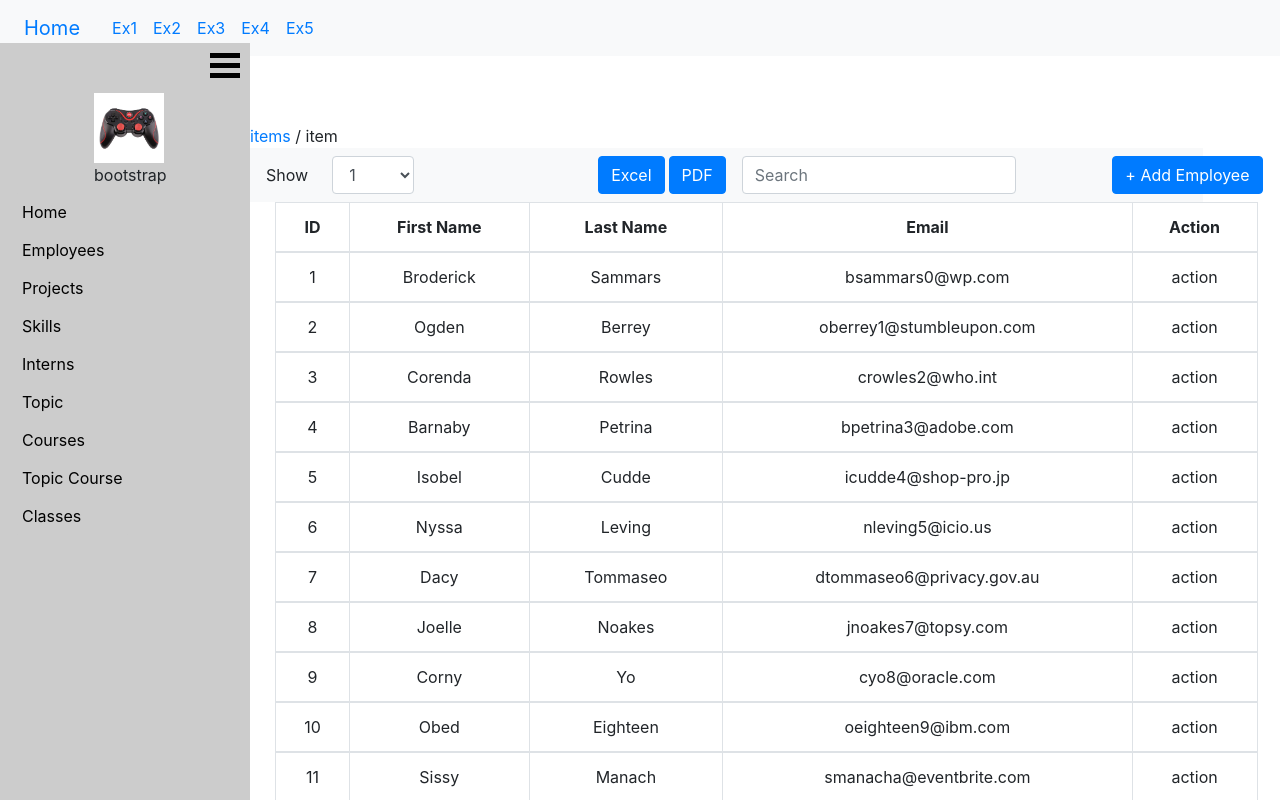
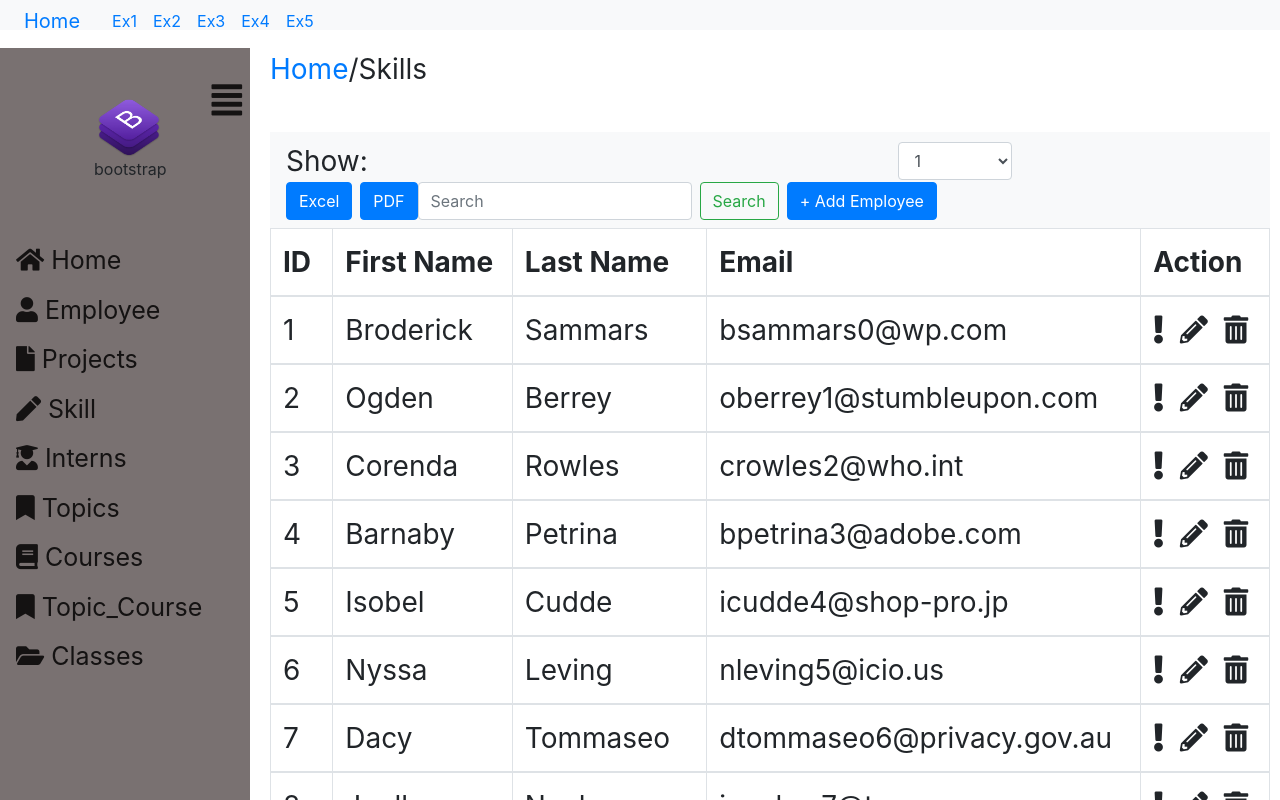
Before and after one commit to kakahuy113/Productlist, an Angular app: page /ex5 in a window 1280 px wide. Shown: the top 800 px of the page. Built offline with nearby package versions, Linux system fonts and the light colour scheme; what ng-starrating, ng2-search-filter would draw is missing.

Commit message:
fixed ex4 and ex5

```diff
--- a/src/app/app-routing.module.ts
+++ b/src/app/app-routing.module.ts
@@ -5,12 +5,14 @@ import { Ex1Component } from './ex1/ex1.component';
 import { Ex2Component } from './ex2/ex2.component';
 import { Ex4Component } from './ex4/ex4.component';
 import { Ex5Component } from './ex5/ex5.component';
+import  {DetailProductComponent } from './detail-product/detail-product.component';
 const routes: Routes = [
   { path: 'product', component: ProductsComponent  },
   { path: 'ex1', component: Ex1Component  },
   { path: 'ex2', component: Ex2Component  },
   { path: 'ex5', component: Ex4Component  },
-  { path: 'ex3', component: Ex5Component  }
+  { path: 'ex3', component: Ex5Component  },
+
 
 ];
 
--- a/src/app/detail-product/detail-product.component.ts
+++ b/src/app/detail-product/detail-product.component.ts
@@ -1,4 +1,4 @@
-import { Component, OnInit } from '@angular/core';
+import { Component, OnInit, Input } from '@angular/core';
 
 @Component({
   selector: 'app-detail-product',
@@ -6,12 +6,15 @@ import { Component, OnInit } from '@angular/core';
   styleUrls: ['./detail-product.component.css']
 })
 export class DetailProductComponent implements OnInit {
-  name: string = 'Leaf Rake';
+  @Input() product;
+  /* name: string = 'Leaf Rake';
   code : string = 'GDN-0011';
-  Description: string = 'Leaf rake with 48-inch wooden handle';
+
   availability: string = 'March 19,2016';
   Price : string = '$19.85';
-  star: string = '3.2';
+  star: string = '3.2'; */
+  Description: string = 'Leaf rake with 48-inch wooden handle';
+
   constructor() { }
 
   ngOnInit() {
--- a/src/app/ex2/ex2.component.html
+++ b/src/app/ex2/ex2.component.html
@@ -1 +1,19 @@
-<table>   <thead>     <tr>       <th scope="col">Hình</th>       <th scope="col">Họ và Tên</th>       <th scope="col">Ngày Sinh</th>       <th scope="col">Giới tính</th>       <th scope="col">Điểm</th>     </tr>   </thead>   <tbody>     <tr *ngFor="let student of students">       <td><img [src]="student.photo" width="100px" height="auto" alt="students.fullName"></td>       <td>{{student.fullName}}</td>       <td>{{student.birthday}}</td>       <td>{{student.gender}}</td>       <td>{{student.mark}}</td>     </tr> </table>
+<table class="mt-5">
+    <thead>
+        <tr>
+            <th scope="col">Hình</th>
+            <th scope="col">Họ và Tên</th>
+            <th scope="col">Ngày Sinh</th>
+            <th scope="col">Giới tính</th>
+            <th scope="col">Điểm</th>
+        </tr>
+    </thead>
+    <tbody>
+        <tr *ngFor="let student of students">
+            <td><img [src]="student.photo" width="100px" height="auto" alt="students.fullName"></td>
+            <td>{{student.fullName}}</td>
+            <td>{{student.birthday}}</td>
+            <td>{{student.gender}}</td>
+            <td>{{student.mark}}</td>
+        </tr>
+</table>
--- a/src/app/ex4/ex4.component.css
+++ b/src/app/ex4/ex4.component.css
@@ -1,92 +1,48 @@
-.row {
-    min-height: calc(100vh - 10px)
-}
-.side-bar {
-    background-color: #ccc;
-    height: 100vh;
+body {
+    font-family: "Lato", sans-serif;
+  }
+
+  .sidenav {
+    height: 100%;
+    width: 250px;
     position: fixed;
+    z-index: 1;
+    top: 0;
     left: 0;
-    top: 43px;
-    z-index: 1;
-    width: 250px;
-}
-.btn-toggle span {
-    background-color: #000;
-    display:block;
-    width:30px;
-    height:5px;
-    position: absolute;
-    top:20px;
-    right: 10px;
-}
+    background-color: rgb(121, 113, 113);
+    overflow-x: hidden;
+    padding-top: 20px;
+  }
 
-.btn-toggle span:after {
-    content: "";
-    background-color: #000;
-    display:block;
-    width:30px;
-    height:5px;
-    position: absolute;
-    top:10px;
-}
-.btn-toggle span:before {
-    content: "";
-    background-color: #000;
-    display:block;
-    width:30px;
-    height:5px;
-    position: absolute;
-    top: -10px;
-}
+  .sidenav a {
+    cursor: pointer;
+    padding: 6px 8px 6px 16px;
+    text-decoration: none;
+    font-size: 25px;
+    color: #141212;
+    display: block;
+  }
 
-span .active {
-    display: none !important;
-}
-span:before .acitve{
-    transform: rotate(45deg)
-}
+  .sidenav a:hover {
+    color: #f1f1f1;
+  }
 
-.user-img {
+  .user-img {
     display: block;
     top: 50px;
     position: absolute;
     left: 94px;
 }
-.list-group {
-    top: 150px;
-    display: block;
-    position: absolute;
-}
+  .main {
+    margin-left: 260px; /* Same as the width of the sidenav */
+    font-size: 28px; /* Increased text to enable scrolling */
+    padding: 0px 10px;
+  }
+  .fixed {
+    margin-right:30%;
+  }
 
-.list-group-item, .list-group-item-action {
-    background-color: #ccc !important;
-    border: none;
-    color: #000;
-    margin-bottom: 0 !important;
-    padding: 7px !important;
-}
-row {
-    padding: 50px;
-}
-.content {
-    position: relative;
-    background: #fff;
-    left: 250px;
-    margin-top: 20px;
-}
-.add-employee {
-    position: absolute;
-    right: -60px;
-}
-
-.table {
-    position: absolute;
-    text-align: center;
-    right: -40px;
-}
-.table td {
-    vertical-align: middle;
-}
-.nav-ex5 {
-    background: #ccc;
-}
+  @media screen and (max-height: 450px) {
+    .sidenav {padding-top: 15px;}
+    .sidenav a {font-size: 18px;}
+  }
--- a/src/app/ex4/ex4.component.html
+++ b/src/app/ex4/ex4.component.html
@@ -1,51 +1,42 @@
-<div class="row mt-5">
-        <div class="side-bar col-sm-3">
-            <div class="btn-toggle">
-                <span></span>
-            </div>
+
+<div class="sidenav mt-5">
+        <a style="font-size: 35px" class="float-right"><i class="	fas fa-align-justify"></i></a> <br> <br> <br> <br>
         <div class="user-img">
-                <img src="../../assets/images/video-game-controller.jpg" alt="bootstrap" width="70px">
+            <img src="../../assets/images/bootstrap-stack.png" alt="bootstrap" width="70px">
             <p mt-2>
                 bootstrap
             </p>
+        </div> <br> <br> <br>
+        <a><i class="fas fa-home"></i> Home</a>
+        <a><i class="fas fa-user"></i> Employee</a>
+        <a><i class="	fas fa-file"></i> Projects</a>
+        <a><i class="fas fa-pen"></i> Skill</a>
+        <a><i class="fas fa-user-graduate"></i> Interns</a>
+        <a ><i class="fas fa-bookmark"></i> Topics</a>
+        <a ><i class="fas fa-book"></i> Courses</a>
+        <a><i class="fas fa-bookmark"></i>  Topic_Course</a>
+        <a><i class="fas fa-folder-open"></i> Classes</a>
       </div>
-            <div class="list-group">
-                <button type="button" class="list-group-item list-group-item-action">Home</button>
-                <button type="button" class="list-group-item list-group-item-action">Employees</button>
-                <button type="button" class="list-group-item list-group-item-action">Projects</button>
-                <button type="button" class="list-group-item list-group-item-action">Skills</button>
-                <button type="button" class="list-group-item list-group-item-action">Interns</button>
-                <button type="button" class="list-group-item list-group-item-action">Topic</button>
-                <button type="button" class="list-group-item list-group-item-action">Courses</button>
-                <button type="button" class="list-group-item list-group-item-action">Topic Course</button>
-                <button type="button" class="list-group-item list-group-item-action">Classes</button>
-                </div>
-        </div>
-        <div class="col-sm-9 content">
-            <div class="route"><a routerLink="/exercise/5">items</a> / item </div>
-                <nav class="navbar navbar-expand-lg navbar-light bg-light nav-ex5">
-                    <button class="navbar-toggler" type="button" data-toggle="collapse" data-target="#navbarSupportedContent" aria-controls="navbarSupportedContent" aria-expanded="false" aria-label="Toggle navigation">
-                        <span class="navbar-toggler-icon"></span>
-                    </button>
 
-
-                    <span class="mr-4">Show</span>
-                    <div>
-                        <select class="form-control form-control-md mr-3">
+      <div class="main mt-5">
+        <div><a routerLink="/ex5">Home</a>/Skills</div>
+        <br>
+        <nav class="navbar navbar-light bg-light">
+            Show:
+            <div class="fixed">
+                <select class="form-control ml-5">
                     <option  *ngFor="let employee of listEmployees">{{employee.id}}</option>
                 </select>
             </div>
-                    <div class="button-group" style="margin-left: 20%">
-                        <button class="btn btn-primary mr-1">Excel</button>
 
+            <form class="form-inline">
+                <button class="btn btn-primary mr-2">Excel</button>
                 <button class="btn btn-primary">PDF </button>
-                    </div>
-                    <div class="collapse navbar-collapse ml-3" id="navbarSupportedContent">
-                        <form class="form-inline my-2 my-lg-0">
-                            <input class="form-control" type="search" placeholder="Search" aria-label="Search">
+              <input class="form-control mr-sm-2" type="search" placeholder="Search" aria-label="Search">
+              <button class="btn btn-outline-success my-2 my-sm-0" type="submit">Search</button>
+              <button class="btn btn-primary add-employee ml-2"> + Add Employee </button>
             </form>
-                    </div>
-                    <button class="btn btn-primary add-employee"> + Add Employee </button>
+
           </nav>
           <table class="table table-bordered">
               <thead>
@@ -62,10 +53,11 @@
                       <td>{{ employee.lastName }}</td>
                       <td>{{ employee.email }}</td>
                       <td>
-                                action
+                          <i class="fas fa-exclamation mr-3"></i>
+                          <i class="fas fa-pencil-alt mr-3"></i>
+                          <i class="fas fa-trash-alt mr-1"></i>
                       </td>
                   </tr>
               </tbody>
           </table>
       </div>
-    </div>
--- a/src/app/ex5/ex5.component.html
+++ b/src/app/ex5/ex5.component.html
@@ -1,4 +1,4 @@
-<div class="container">
+<div class="container mt-5">
     <nav class="mb-5 navbar navbar-expand-sm bg-light">
         <ul class="navbar-nav">
                 <li class="nav-item">
--- a/src/app/nav/nav.component.css
+++ b/src/app/nav/nav.component.css
@@ -1,3 +1,14 @@
 button {
     width: 100px;
 }
+.sidenav {
+    width: 100%;
+    height: 30px;
+    position: fixed;
+    z-index: 1;
+    top: 0;
+    left: 0;
+    background-color: #111;
+    overflow-x: hidden;
+    padding-top: 20px;
+  }
--- a/src/app/nav/nav.component.html
+++ b/src/app/nav/nav.component.html
@@ -1,5 +1,5 @@
 <header>
-    <nav class="mb-5 navbar navbar-expand-sm bg-light ">
+    <nav class="mb-5 navbar navbar-expand-sm bg-light sidenav">
         <ul class="navbar-nav">
                 <li class="nav-item">
                     <a class="nav-link navbar-brand active" routerLink="/">Home</a>
--- a/src/app/products/products.component.ts
+++ b/src/app/products/products.component.ts
@@ -13,6 +13,18 @@ export class ProductsComponent implements OnInit {
   toggleEdit() {
     this.isEdit = !this.isEdit;
   }
+  selectproduct : {
+    product : String,
+    code : String,
+    available : String,
+    Price: Number,
+    rating : Number,
+    urlImage : String
+  };
+  onselect( product) {
+    this.selectproduct = product
+  }
+
   ngOnInit() {
     this.data.getdata().subscribe(
       data => this.listofProduct = data)
--- a/src/assets/data.json
+++ b/src/assets/data.json
@@ -3,7 +3,7 @@
         "product" : "Leaf Rake",
         "code" : "GDN-0011",
         "available" : "Mar 14,2016",
-        "Price" : "18.95",
+        "Price" : 18.95,
         "rating" : 3.2,
         "urlImage": "../assets/images/leaf-rake.jpg"
       },
```
Also changed, not shown: src/app/detail-product/detail-product.component.html (+8 -6 lines), src/app/products/products.component.html (+5 -4 lines), src/assets/images/bootstrap-stack.png (added). Lines whose indentation alone changed are shown as unchanged.
